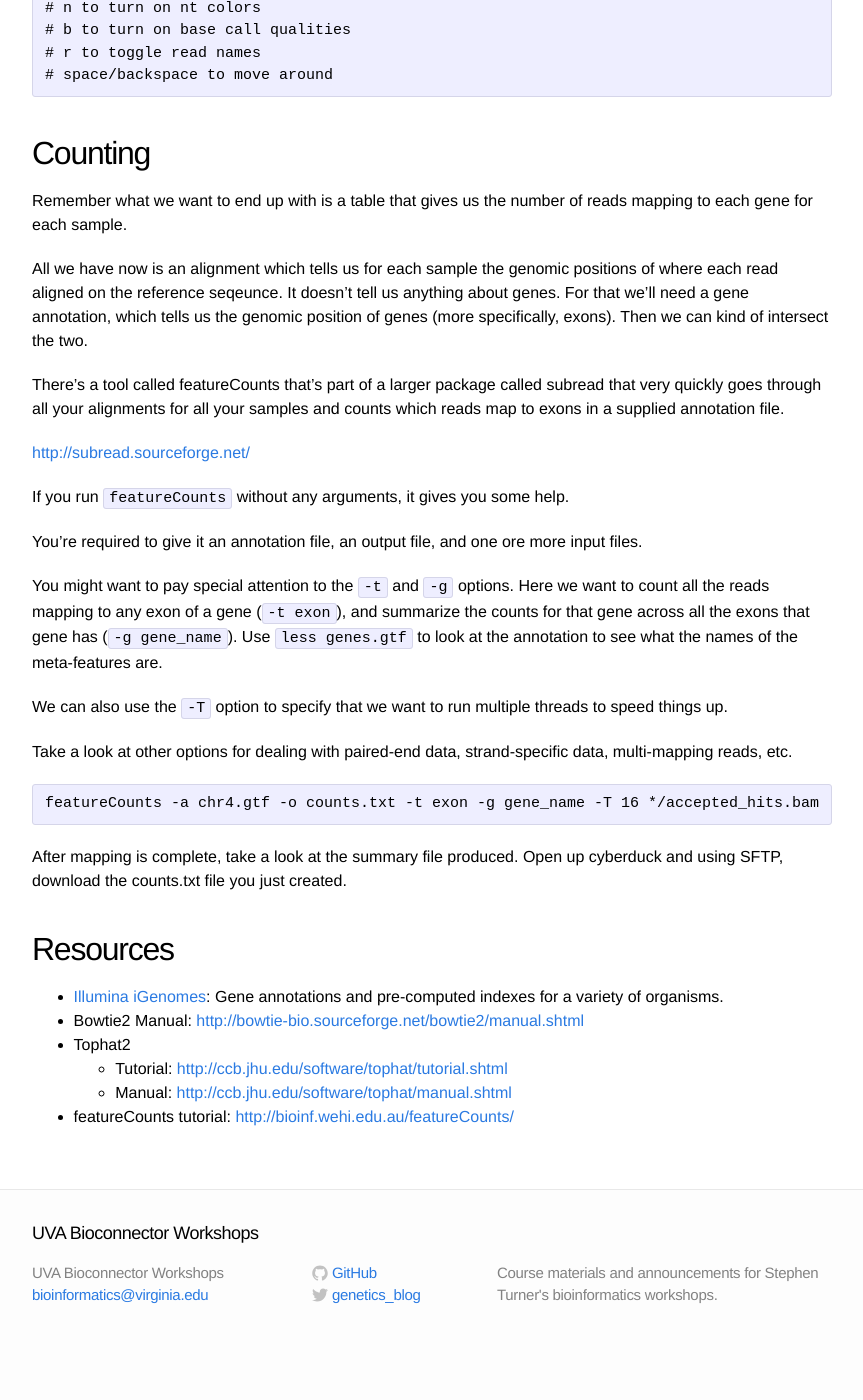
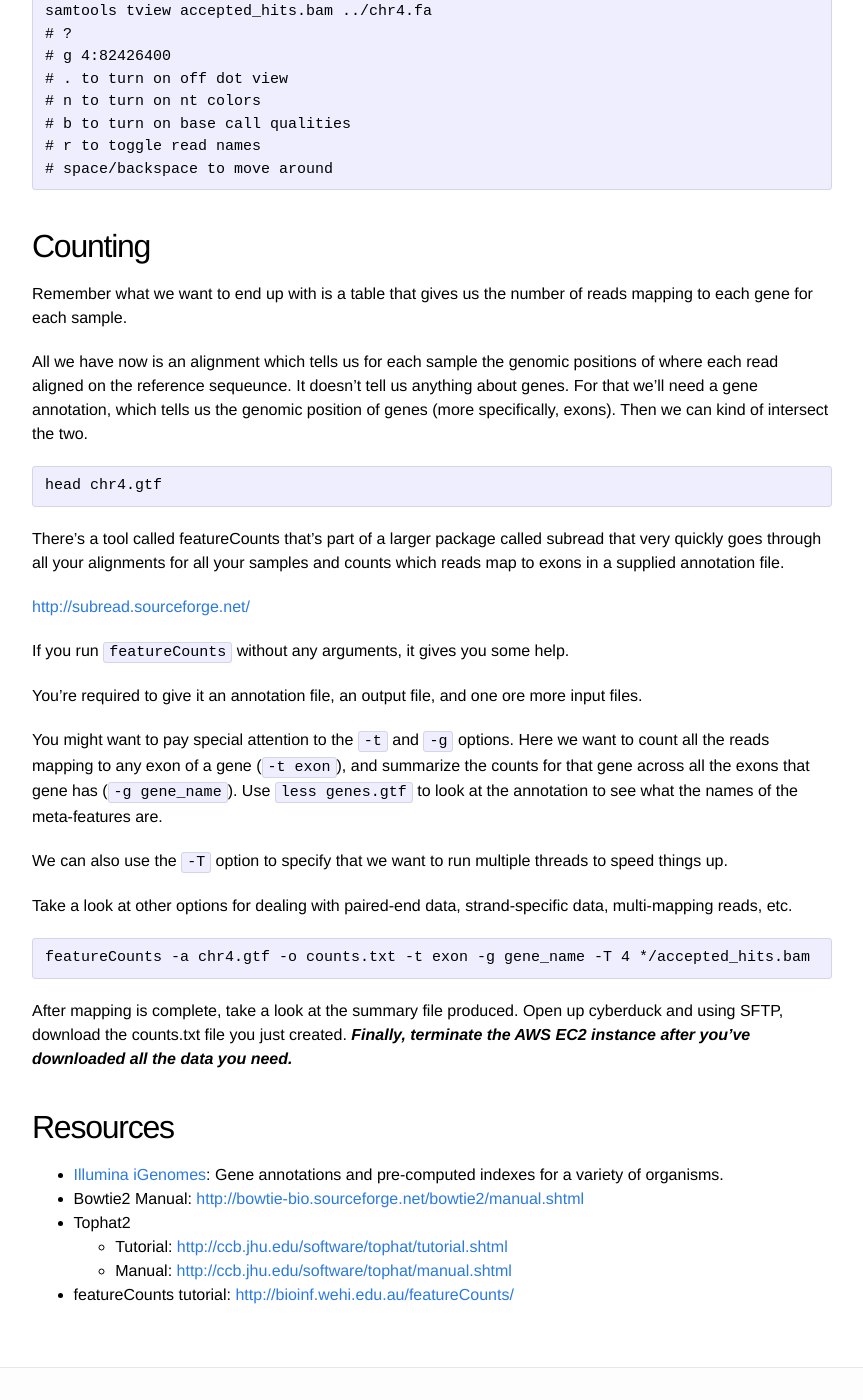
Before and after one commit to bioconnector/workshops2015, a Jekyll site: the page built from lessons/rnaseq-1day/01-alignment-counting.md, in a window 1280 px wide and 1400 px high, scrolled down 5821 px. Shown: the whole window, without its empty margins (208-1071 px from the left). Built offline with Jekyll 4.4.1, drawn with Linux system fonts in a browser that asks for light colours; Markdown is read by kramdown in place of the engine named in the settings; before the commit the page ends 7173 px from its top, so only the background shows below that; some of the changed text lies outside the part shown.

Commit message:
instructions for installing java, typos, use only 4 threads for featureCounts

````diff
--- a/lessons/rnaseq-1day/01-alignment-counting.md
+++ b/lessons/rnaseq-1day/01-alignment-counting.md
@@ -37,6 +37,8 @@
 ### Quality assessment
 
 Next, let's run some quality control analysis. Google search "FastQC" to find the [FastQC](http://www.bioinformatics.babraham.ac.uk/projects/fastqc/) package from Simon Andrews. It's a program that pretty much everyone uses for QC analysis that can be run at the command line on a batch of FASTQ files.
+
+You'll also need java to run it (`sudo apt-get install default-jre`).
 
 First let's get some help on FastQC. Most bioinformatics programs have a `-h` or `--help` option that gives you some very basic documentation on how to run it. These aren't the same as built-in UNIX man pages. For more in-depth documentation you need to read the paper or visit the tool's website to download a manual. For instance, take a look at the [online FastQC documentation](http://www.bioinformatics.babraham.ac.uk/projects/fastqc/Help/) and look specifically at the differences between [good Illumina data](http://www.bioinformatics.babraham.ac.uk/projects/fastqc/good_sequence_short_fastqc.html) and [bad Illumina data](http://www.bioinformatics.babraham.ac.uk/projects/fastqc/bad_sequence_fastqc.html).
 
@@ -157,11 +159,12 @@
 
 ### Alignment with TopHat
 
-Let's try a small sample first
+Let's try a small sample first. First, run `tophat -h` to get a little help. Let's also look at the [TopHat documentation online](http://ccb.jhu.edu/software/tophat/manual.shtml).
 
 ```
+tophat -h
 head -n 40000 trimmed_ctl1.fastq > test10k.fastq
-tophat --no-coverage-search chr4 -o test10k_tophat test10k.fastq
+tophat --no-coverage-search -o test10k_tophat chr4 test10k.fastq
 ```
 
 ---
@@ -229,7 +232,11 @@
 
 Remember what we want to end up with is a table that gives us the number of reads mapping to each gene for each sample.
 
-All we have now is an alignment which tells us for each sample the genomic positions of where each read aligned on the reference seqeunce. It doesn't tell us anything about genes. For that we'll need a gene annotation, which tells us the genomic position of genes (more specifically, exons). Then we can kind of intersect the two.
+All we have now is an alignment which tells us for each sample the genomic positions of where each read aligned on the reference sequeunce. It doesn't tell us anything about genes. For that we'll need a gene annotation, which tells us the genomic position of genes (more specifically, exons). Then we can kind of intersect the two.
+
+```
+head chr4.gtf
+```
 
 There's a tool called featureCounts that's part of a larger package called subread that very quickly goes through all your alignments for all your samples and counts which reads map to exons in a supplied annotation file.
 
@@ -246,10 +253,10 @@
 Take a look at other options for dealing with paired-end data, strand-specific data, multi-mapping reads, etc.
 
 ```
-featureCounts -a chr4.gtf -o counts.txt -t exon -g gene_name -T 16 */accepted_hits.bam
+featureCounts -a chr4.gtf -o counts.txt -t exon -g gene_name -T 4 */accepted_hits.bam
 ```
 
-After mapping is complete, take a look at the summary file produced. Open up cyberduck and using SFTP, download the counts.txt file you just created.
+After mapping is complete, take a look at the summary file produced. Open up cyberduck and using SFTP, download the counts.txt file you just created. ***Finally, terminate the AWS EC2 instance after you've downloaded all the data you need.***
 
 ## Resources
 
````
Also changed, not shown: lessons/shell/01-intro-unix-shell.md (+12 -1 lines).
